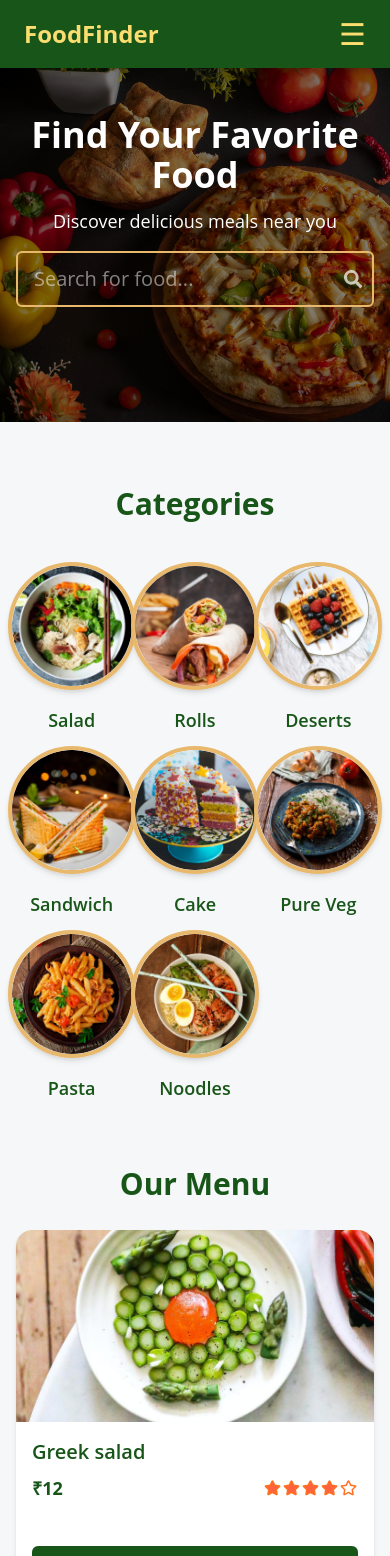
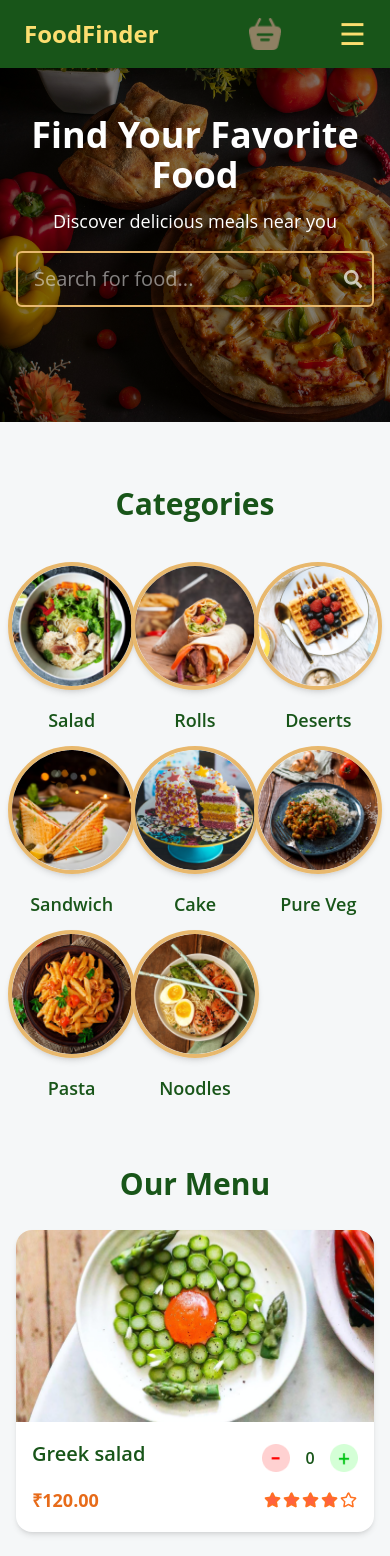
Before and after one commit to Rahimol97/food-ordering-system-react, a React (Vite) app: page / in a window 390 px wide. Shown: the top 1556 px of the page. Built offline with nearby package versions, Linux system fonts and the light colour scheme.

Commit message:
quantityseclectmenucart

```diff
--- a/src/assets/images/assets.js
+++ b/src/assets/images/assets.js
@@ -1,5 +1,7 @@
 import basket_icon from './basket_icon.png'
 import header_img from './header_img.jpg'
+import add_icon_green from './add_icon_green.png'
+import remove_icon_red from './remove_icon_red.png'
 import menu_1 from './menu_1.png'
 import menu_2 from './menu_2.png'
 import menu_3 from './menu_3.png'
@@ -48,7 +50,8 @@ export const assets = {
 
     basket_icon,
     header_img,
-
+    add_icon_green,
+    remove_icon_red,
     rating_starts,
 
 
--- a/src/components/Menu.jsx
+++ b/src/components/Menu.jsx
@@ -1,42 +1,64 @@
-import React from 'react'
+import React ,{useState} from 'react'
 import { assets } from "../assets/images/assets"
 
 
-function Menu({foodItems , category, search }) {
+function Menu({ foodItems, category, search }) {
+const [count,setCount] =useState(0);
+
+
   return (
 
     <section className='container mx-auto px-4'>
-        <h2 className='text-3xl font-bold text-center mb-7 text-(--dark)'>{category ? category : search ?`Search Results` : "Our Menu"}</h2>
+      <h2 className='text-3xl font-bold text-center mb-7 text-(--dark)'>{category ? category : search ? `Search Results` : "Our Menu"}</h2>
 
-    {foodItems.length===0 ? (
+      {foodItems.length === 0 ? (
         <p className="text-center text-xl text-(--dark) py-10">
           No match found 😔
         </p>
-    ) :(
+      ) : (
 
 
         <div className='grid grid-cols-1 sm:grid-cols-2 md:grid-cols-3 lg:grid-cols-4 gap-8 '>
-        {foodItems.map((menu,index)=>(
+          {foodItems.map((menu, index) => (
 
             <div key={index} className='bg-white shadow-md rounded-2xl overflow-hidden transition-transform duration-300 hover:scale-105'>
               <img src={menu.image}
                 alt={menu.name} className='w-full h-48 object-cover' />
-<div className='p-4 flex flex-col justify-between h-[180px]'>
+              <div className='p-4 flex flex-col justify-between h-[110px]'>
                 <div>
+                   <div className='flex justify-between items-center mb-2'>
                   <h3 className="text-xl font-semibold text-(--dark) mb-2">
                     {menu.name} </h3>
+                     <div className="flex items-center gap-2 overflow-hidden">
+                  <button
+                   onClick={()=>setCount(prev =>prev>0 ? prev-1 : 0)}
+                   className="w-7 h-10 flex items-center justify-center transition"
+                  >
+                   <img src={assets.remove_icon_red} alt="add icon"/>
+                  </button>
+                  <span className="w-6 h-8 flex items-center justify-center  text-(--dark) font-semibold">
+                  {count}
+                  </span>
+                  <button
+                   onClick={()=>setCount(prev => prev +1) }
+                     className="w-7 h-10 flex items-center justify-center transition"
+
+                  >
+                  <img src={assets.add_icon_green} alt="add icon"/>
+
+                  </button>
+                </div>
+                </div>
                   <div className="flex items-center justify-between mb-3">
-  <span className="text-lg font-bold text-(--dark)">
-                 ₹{menu.price} </span>
+                    <span className="text-lg font-bold text-(--orange)">
+                      ₹{menu.price}0.00 </span>
                     <div className="flex items-center text-yellow-500">
 
                       <span className="ml-1 text-(--dark)"><img src={assets.rating_starts}></img></span>
                     </div>
                   </div>
                 </div>
-    <button className="w-full py-2 bg-(--dark) text-white hover:text-black font-semibold rounded-md hover:bg-(--secondary) transition">
-                Add to Cart 🛒
-              </button>
+
               </div>
             </div>
           ))}
--- a/src/components/Navbar.jsx
+++ b/src/components/Navbar.jsx
@@ -11,12 +11,24 @@ const [open, setOpen] =useState(false);
     <nav className="bg-(--dark) text-(--light) shadow-lg fixed top-0 left-0 w-full z-50 ">
 <div className="container mx-auto flex justify-between items-center px-6 py-4">
   <h1 className="text-2xl font-bold text-(--secondary)"><Link to="/">FoodFinder</Link></h1>
+   <div className="flex items-end md:hidden gap-2">
+
+    {/* Basket icon */}
+    <Link to="/cart" className="transition group">
+      <img
+        src={assets.basket_icon}
+        alt="Cart"
+className="ml-8 w-8 h-8 filter brightness-100 sepia saturate-250 hue-rotate-30 contrast-70"
+      />
+    </Link>
+  </div>
+
   <ul className='hidden md:flex gap-8 text-lg'>
     <li className='hover:text-(--accent) cursor-pointer transition'><Link to="/">Home</Link></li>
           <li className="hover:text-(--accent) cursor-pointer transition"><Link to="/about">About</Link></li>
           <li className="hover:text-(--accent) cursor-pointer transition"><Link to="/contact">Contact</Link></li>
-          <li className="hover:text-(--accent) cursor-pointer  transition"><Link to="/cart"><img   src={assets.basket_icon} /></Link></li>
-          <li className="bg-(--secondary) text-(--dark) px-3 py-1 rounded-md hover:bg-(--accent) transition cursor-pointer">
+          <li className=" cursor-pointer  transition group"><Link to="/cart"><img  className="w-6 h-6 transition duration-300 filter invert brightness-0 saturate-0 group-hover:brightness-150 group-hover:sepia group-hover:saturate-200 group-hover:hue-rotate-20 group-hover:contrast-125" src={assets.basket_icon} /></Link></li>
+   <li className="bg-(--secondary) text-(--dark) px-4 py-2 rounded-md hover:bg-(--accent) transition cursor-pointer">
             Register / Login
           </li>
   </ul>
@@ -32,10 +44,6 @@ const [open, setOpen] =useState(false);
           <li className="hover:text-(--accent) cursor-pointer transition"><Link to="/">Home</Link></li>
           <li className="hover:text-(--accent) cursor-pointer transition"><Link to="/about">About</Link></li>
           <li className="hover:text-(--accent) cursor-pointer transition"><Link to="/contact">Contact</Link></li>
-          <li className="hover:text-(--accent) cursor-pointer transition"><Link to="/cart">cart</Link></li>
-          <li className="bg-(--secondary) text-(--dark) px-4 py-2 rounded-md hover:bg-(--accent) transition cursor-pointer">
-            Register / Login
-          </li>
         </ul>
      </div>
 
--- a/src/index.css
+++ b/src/index.css
@@ -8,6 +8,8 @@
   --accent: rgb(232, 184, 109);    /* orange */
   --dark: rgb(24, 85, 25);         /* green-dark */
   --light: rgb(245, 247, 248);     /* white-ish */
+  --orange: rgb(231, 107, 25)  /* heavy orange */
+
 }
 
 * {
```
Also changed, not shown: src/assets/images/add_icon_green.png (added), src/assets/images/remove_icon_red.png (added). Lines whose indentation alone changed are shown as unchanged.
